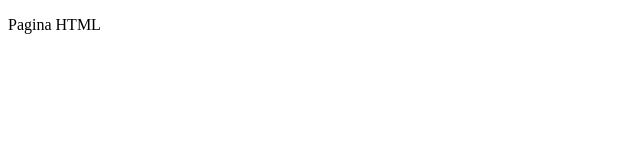
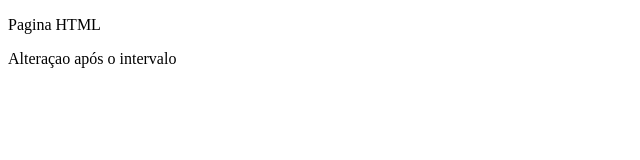
Before and after one commit to Kaka1k/Projeto1, a plain HTML site: page index.html in a window 1280 px wide. Shown: the whole page, without its empty margins (0-640 px from the left). Drawn offline with Linux system fonts and the light colour scheme.

Commit message:
Alteraçao depois do intervalo

```diff
--- a/index.html
+++ b/index.html
@@ -9,6 +9,7 @@
 
 
 <p>Pagina HTML</p>
+<p>Alteraçao após o intervalo</p>
 
 
 
```
